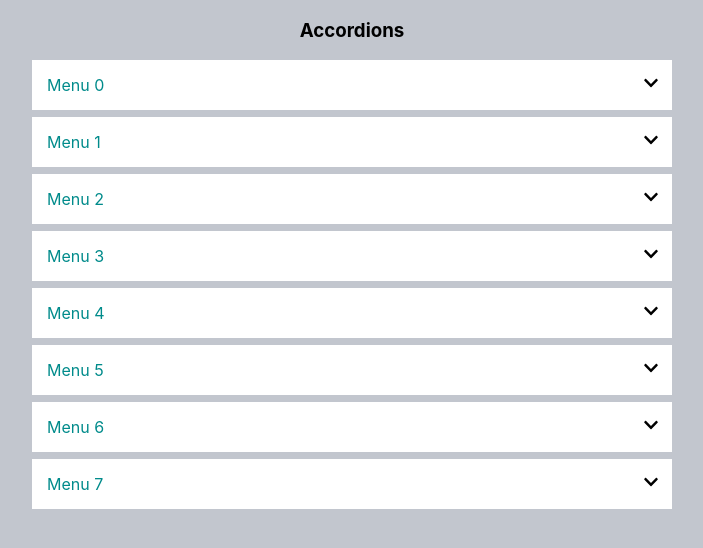
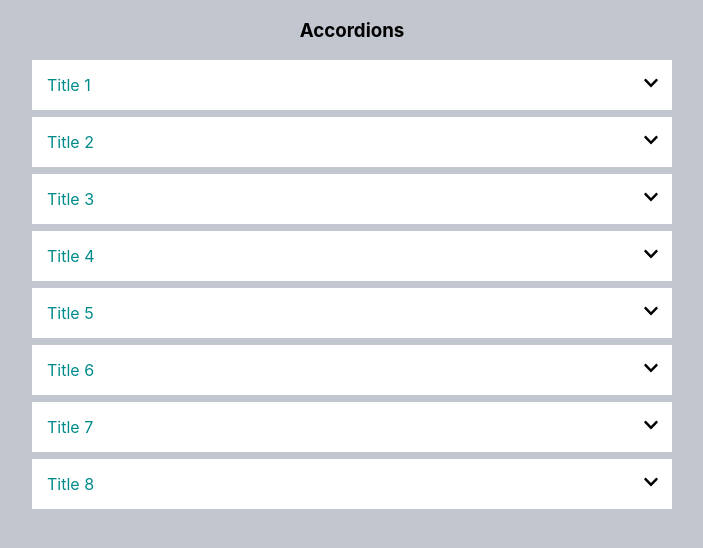
Before and after one commit to akhtarvahid/react-accordions, a React (Create React App) app in the folder react-accordions/: page / in a window 1280 px wide. Shown: the top 548 px of the page, without its empty margins (288-991 px from the left). Built offline with nearby package versions, Linux system fonts and the light colour scheme.

Commit message:
accordion heading title added

```diff
--- a/react-accordions/src/components/accordion1/AccordionHeader.js
+++ b/react-accordions/src/components/accordion1/AccordionHeader.js
@@ -1,11 +1,11 @@
 import React from "react";
 import ToggleIcon from "../../ToggleIcon";
 
-function AccordionHeader({ selectedIndx, index }) {
+function AccordionHeader({ list, selectedIndx, index }) {
   return (
     <div className={selectedIndx === index ? "tile is-active" : "tile"}>
       <div className="left">
-        <div>{`Menu ${index}`}</div>
+        <div>{list.title}</div>
       </div>
       <div className="right">
         <ToggleIcon state={selectedIndx === index ? true : false} />
--- a/react-accordions/src/components/accordion1/SingleOpen.js
+++ b/react-accordions/src/components/accordion1/SingleOpen.js
@@ -21,7 +21,7 @@ export default class Accordion1 extends React.Component {
             key={index}
             onClick={() => this.handleTile(index)}
           >
-            <AccordionHeader selectedIndx={this.state.selectedIndx} index={index} />
+            <AccordionHeader list={list} selectedIndx={this.state.selectedIndx} index={index} />
             {selectedIndx === index ? (
               <div className="content">
                 <div>{list.content}</div>
```
